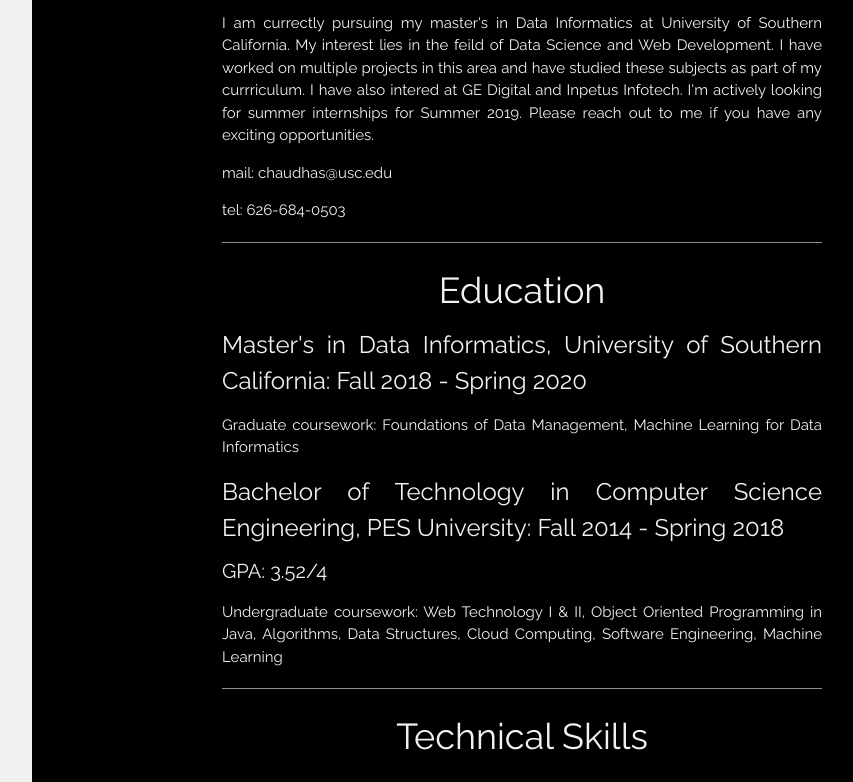
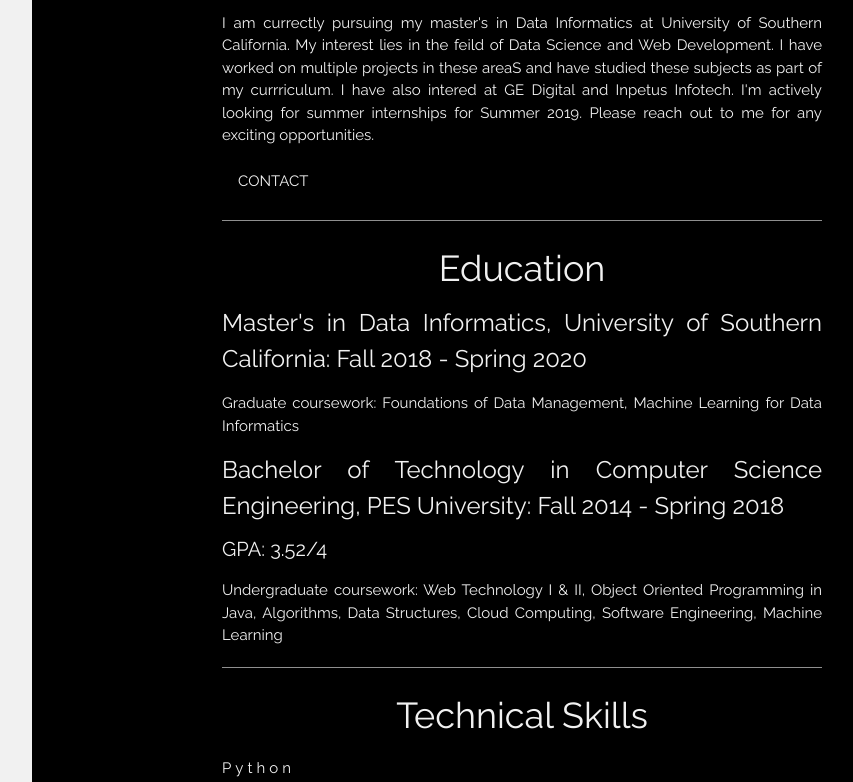
Before and after one commit to shreyasi100/shreyasi100.github.io, a plain HTML site: page index.html in a window 1280 px wide. Shown: the part 2331-3113 px from the top of the page, without its empty margins (268-1121 px from the left). Drawn offline with nearby package versions, Linux system fonts and the light colour scheme.

Commit message:
corrected more info

```diff
--- a/index.html
+++ b/index.html
@@ -156,12 +156,11 @@ body,h1,h2,h3,h4,h5 {font-family: "Raleway", sans-serif}
       <h4>Shreyasi Chaudhary</h4>
       <p>
         I am currectly pursuing my master's in Data Informatics at University of Southern California. My interest lies in the feild of
-        Data Science and Web Development. I have worked on multiple projects in this area and have studied these subjects as part of my currriculum.
+        Data Science and Web Development. I have worked on multiple projects in these areaS and have studied these subjects as part of my currriculum.
         I have also intered at GE Digital and Inpetus Infotech. I'm actively looking for summer internships for Summer 2019.
-        Please reach out to me if you have any exciting opportunities.
+        Please reach out to me for any exciting opportunities.
       </p>
-      <p>mail: chaudhas@usc.edu </p>
-      <p>tel: 626-684-0503</p>
+      <a href="#contact" class="w3-bar-item w3-button">CONTACT</a>
       <hr class="w3-opacity">
       <div class="w3-padding-8 w3-center" id="education"> <h1> Education </h1> </div>
       <h3> Master's in Data Informatics, University of Southern California: Fall 2018 - Spring 2020</h3>
```
